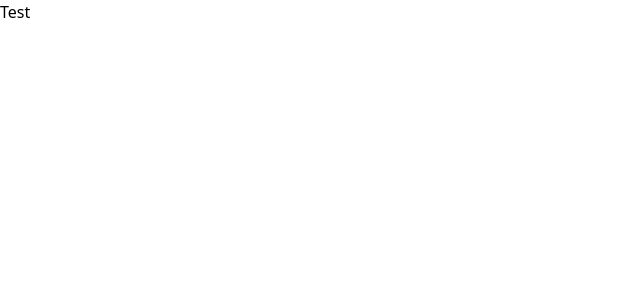
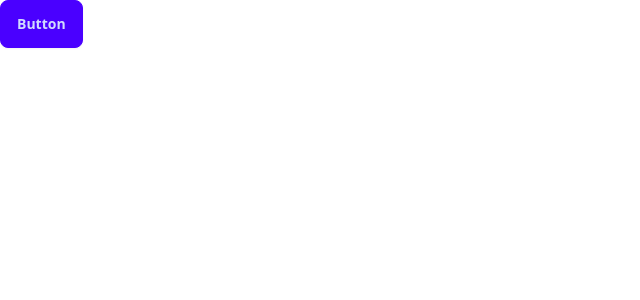
Before and after one commit to carlosalejoss/webClubDeportivo, a SvelteKit app: page / in a window 1280 px wide. Shown: the top 300 px of the page, without its empty margins (0-640 px from the left). Built offline with nearby package versions, Linux system fonts and the light colour scheme.

Commit message:
add daisyUI

```diff
--- a/package.json
+++ b/package.json
@@ -17,6 +17,7 @@
 		"@sveltejs/vite-plugin-svelte": "^3.0.0",
 		"@types/node": "^22.7.7",
 		"autoprefixer": "^10.4.20",
+		"daisyui": "^4.12.13",
 		"install": "^0.13.0",
 		"npm": "^10.9.0",
 		"prettier": "^3.1.1",
--- a/src/routes/+layout.svelte
+++ b/src/routes/+layout.svelte
@@ -2,4 +2,6 @@
 	import '../app.css';
 </script>
 
-<slot />
+<div class="h-full w-full">
+	<slot />
+</div>
--- a/src/routes/+page.svelte
+++ b/src/routes/+page.svelte
@@ -1,4 +1,4 @@
 <script lang="ts">
 </script>
 
-<h1>Test</h1>
+<button class="btn btn-primary"> Button </button>
--- a/tailwind.config.ts
+++ b/tailwind.config.ts
@@ -1,4 +1,5 @@
 import type { Config } from "tailwindcss";
+import daisyui from "daisyui";
 
 export default {
   content: ["./src/**/*.{html,js,svelte,ts}"],
@@ -7,5 +8,7 @@ export default {
     extend: {}
   },
 
-  plugins: []
+  plugins: [
+    daisyui,
+  ]
 } as Config;
```
Also changed, not shown: 1 other file (tests, documents, lock files or other folders).
